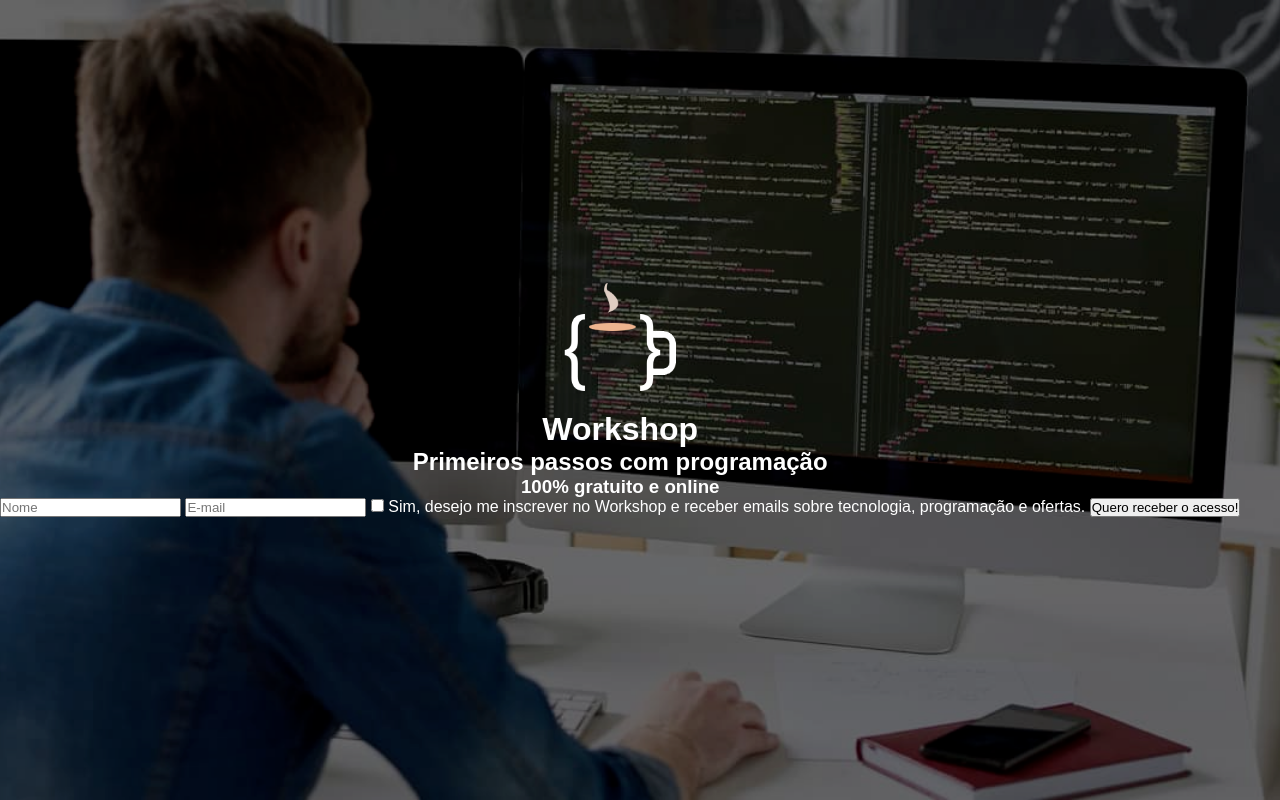
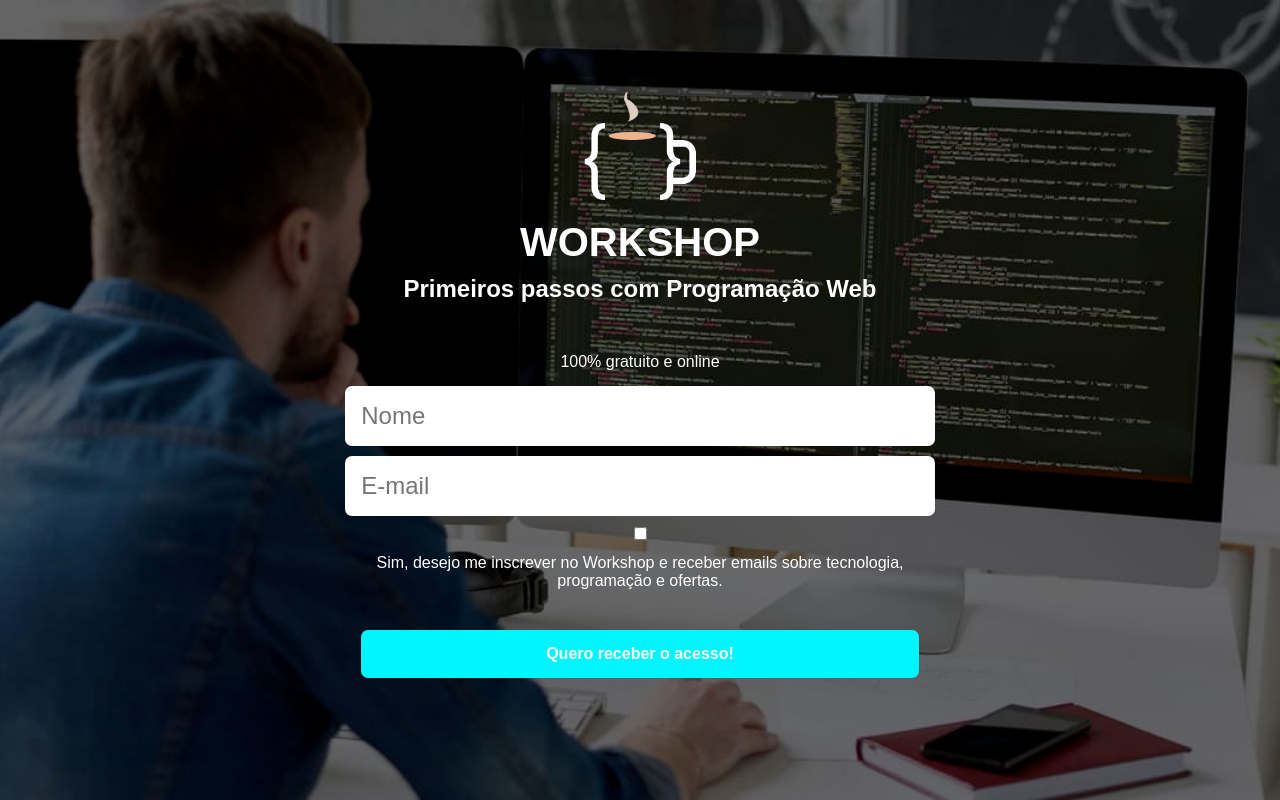
Before and after one commit to Lucas-Pina1/desafio-ladingPage, a plain HTML site: page index.html in a window 1280 px wide. Drawn offline with Linux system fonts and the light colour scheme.

Commit message:
finalizando

```diff
--- a/assents/css/style.css
+++ b/assents/css/style.css
@@ -1,12 +1,14 @@
 * {
   margin: 0;
   padding: 0;
+  list-style: none;
 }
 
 body {
   width: 100%;
   height: 100vh;
   display: flex;
+  justify-content: center;
   align-items: center;
   font-family: Arial, Helvetica, sans-serif;
   color: white;
@@ -16,9 +18,65 @@ body {
 
 .container {
   text-align: center;
+  max-width: 800px;
 }
 
 .logo {
   width: 7rem;
-  margin-bottom: 1rem;
+  margin-bottom: 16px;
 }
+
+.titulo {
+  font-size: 2.5rem;
+  font-weight: 700;
+  text-transform: uppercase;
+  margin-bottom: 10px;
+}
+
+.subtitulo {
+  font-size: 1.5rem;
+  margin-bottom: 50px;
+}
+
+.subtitulo-menor {
+  font-size: 1rem;
+  font-weight: 100;
+  margin-bottom: 15px;
+}
+
+.container-input {
+  display: block;
+  width: 80%;
+  outline: none;
+  border: none;
+  padding: 16px;
+  margin: 0 auto 10px auto;
+  font-size: 1.5rem;
+  border-radius: 7px;
+}
+
+.label-checkbox {
+  display: block;
+  width: 80%;
+  margin: 10px auto;
+}
+
+.button {
+  width: 80%;
+  margin: 30px auto;
+  padding: 15px;
+  font-size: 1rem;
+  font-weight: 700;
+  color: white;
+  background-color: #00f6ff;
+  border-radius: 7px;
+  outline: none;
+  border: none;
+}
+
+.button:hover {
+  cursor: pointer;
+  color: white;
+  background-color: #00cbff;
+  border-color: #c6c6c6;
+}
--- a/index.html
+++ b/index.html
@@ -14,18 +14,24 @@
   <div class="container">
     <img class="logo" src="./assents/img/logo.png" alt="">
     <h1 class="titulo">Workshop</h1>
-    <h2 class="subtitulo">Primeiros passos com programação</h2>
+    <h2 class="subtitulo">Primeiros passos com Programação Web</h2>
     <h3 class="subtitulo-menor">100% gratuito e online</h3>
 
     <form action="">
-      <input class="container__input" type="text" placeholder="Nome">
 
-      <input class="container__input" type="email" name="email" placeholder="E-mail">
+      <input class="container-input" type="text" placeholder="Nome">
 
-      <input class="container__input" type="checkbox" name="subscribe"><label> Sim, desejo me inscrever no Workshop e receber emails sobre tecnologia, programação e ofertas.</label>
+      <input class="container-input" type="email" name="email" placeholder="E-mail">
+
+      <input type="checkbox">
+
+      <label class="label-checkbox">Sim, desejo me inscrever no Workshop e receber emails sobre tecnologia, programação e ofertas.</label>
+      </li>
 
 
-      <button class="container__button">Quero receber o acesso!</button>
+
+      <button class="button">Quero receber o acesso!</button>
+      </ul>
     </form>
   </div>
 
```
